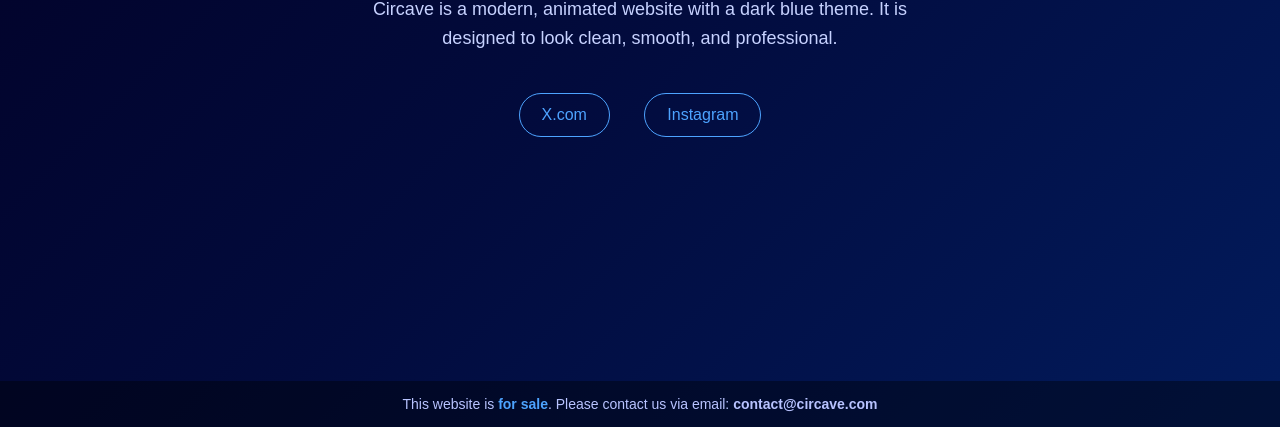
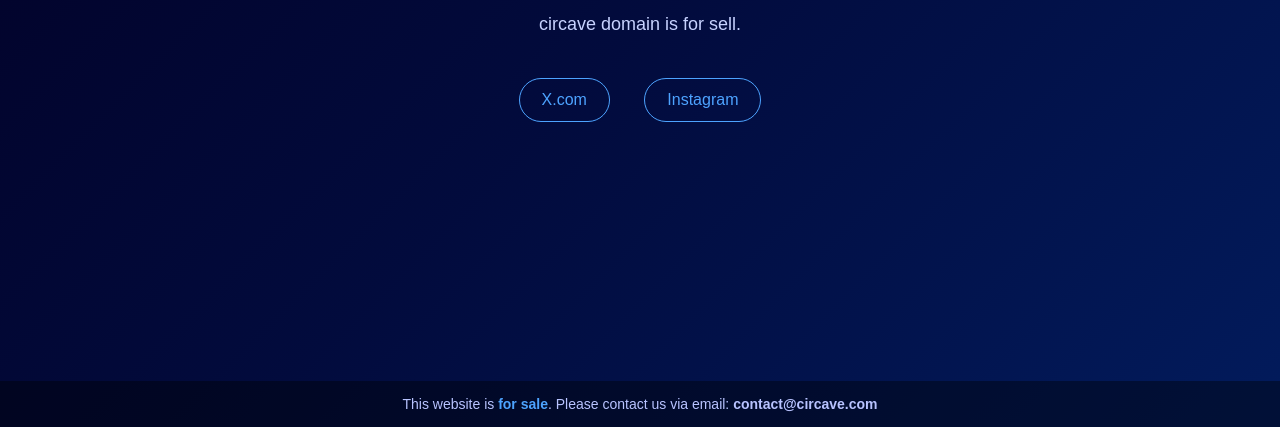
Before and after one commit to samirmarch/circave, a plain HTML site: page index.html in a window 1280 px wide. Shown: the part 373-800 px from the top of the page. Drawn offline with Linux system fonts and the light colour scheme.

Commit message:
Update index.html

```diff
--- a/index.html
+++ b/index.html
@@ -150,8 +150,7 @@
   <main id="home">
     <h2>Welcome to Circave</h2>
     <p>
-      Circave is a modern, animated website with a dark blue theme.
-      It is designed to look clean, smooth, and professional.
+      circave domain is for sell.
     </p>
 
     <section class="social" id="social">
```
